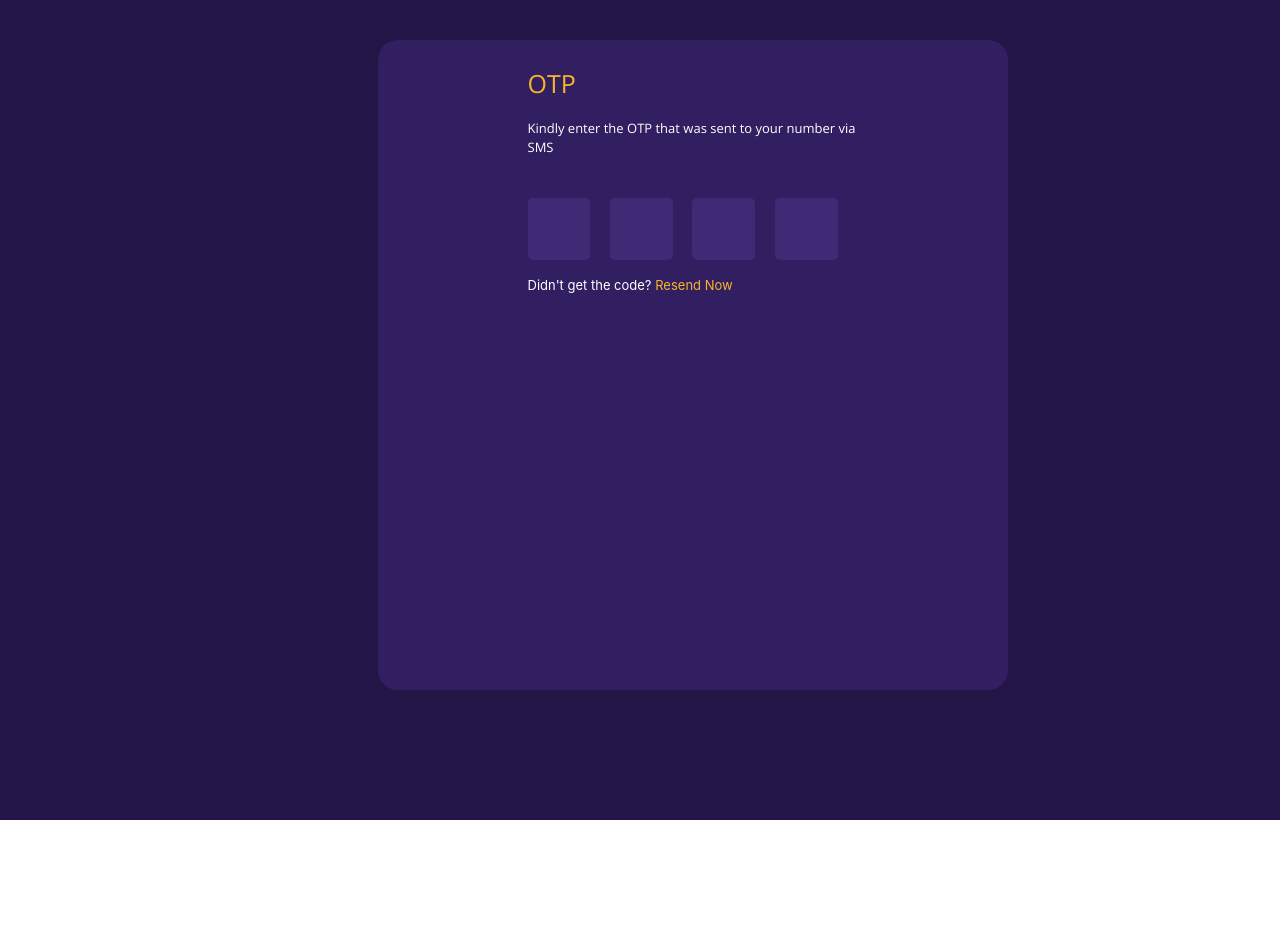
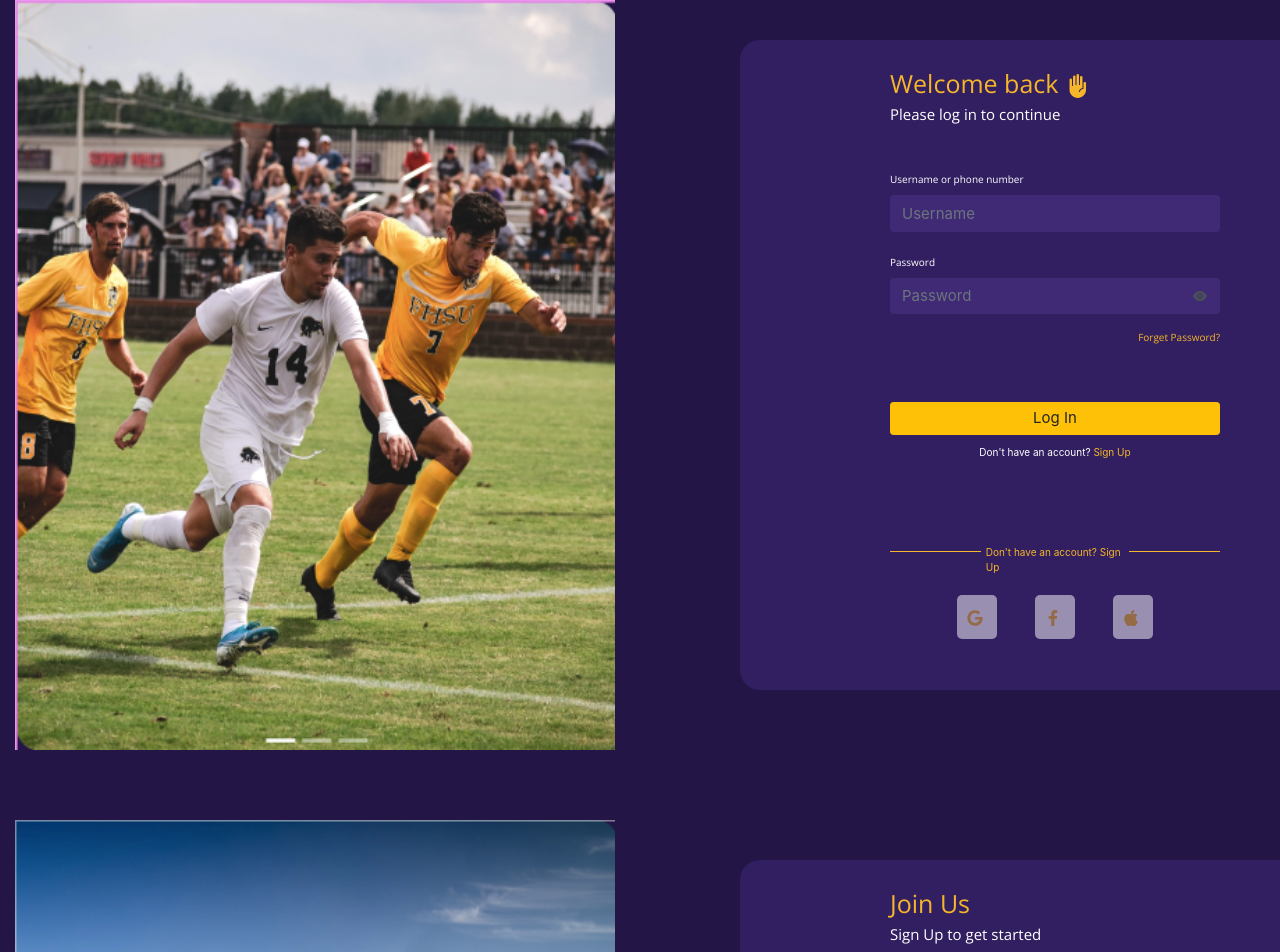
Before and after one commit to PETRUSBLACK/Soccer, a React (Create React App) app: page / in a window 1280 px wide. Shown: the top 952 px of the page. Before the commit the page ends 820 px from the top, so only its background shows below. Built offline with nearby package versions, Linux system fonts and the light colour scheme.

Commit message:
testing the heroku

```diff
--- a/src/App.js
+++ b/src/App.js
@@ -1,13 +1,13 @@
 import './App.css';
-// import Login from './Components/logIn/login'
-// import CreateAccount from './Components/create-account/createAcc'
+import Login from './Components/logIn/login'
+import CreateAccount from './Components/create-account/createAcc'
 import Otp from './Components/OTP/otp';
 
 function App() {
   return (
     <>
-      {/* <Login /> */}
-      {/* <CreateAccount /> */}
+      <Login />
+      <CreateAccount />
       <Otp />
     </>
   );
```
